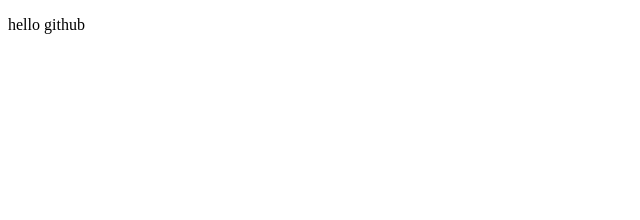
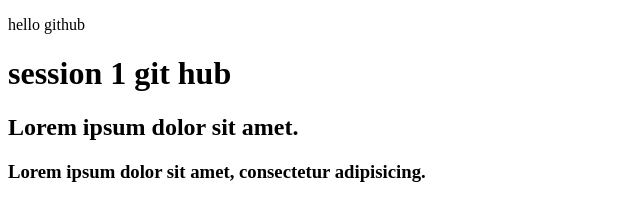
Before and after one commit to nastaran999s/git-practice1, a plain HTML site: page index.html in a window 1280 px wide. Shown: the whole page, without its empty margins (0-640 px from the left). Drawn offline with Linux system fonts and the light colour scheme.

Commit message:
new changed

```diff
--- a/index.html
+++ b/index.html
@@ -9,5 +9,9 @@
 </head>
 <body>
     <p>hello github</p>
+    <h1>session 1 git hub </h1>
+    <h2>Lorem ipsum dolor sit amet.</h2>
+    <h3>Lorem ipsum dolor sit amet, consectetur adipisicing.</h3>
+
 </body>
 </html>
--- a/style.css
+++ b/style.css
@@ -0,0 +1,5 @@
+*{
+    margin: 0;
+    padding: 0;
+
+}
```
